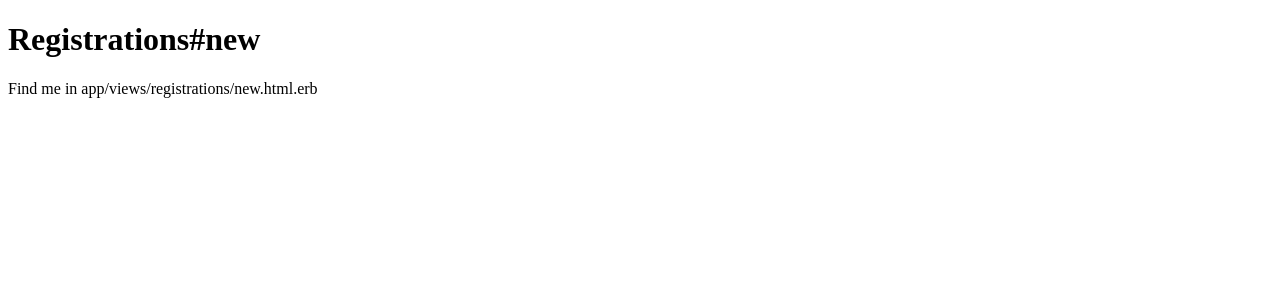
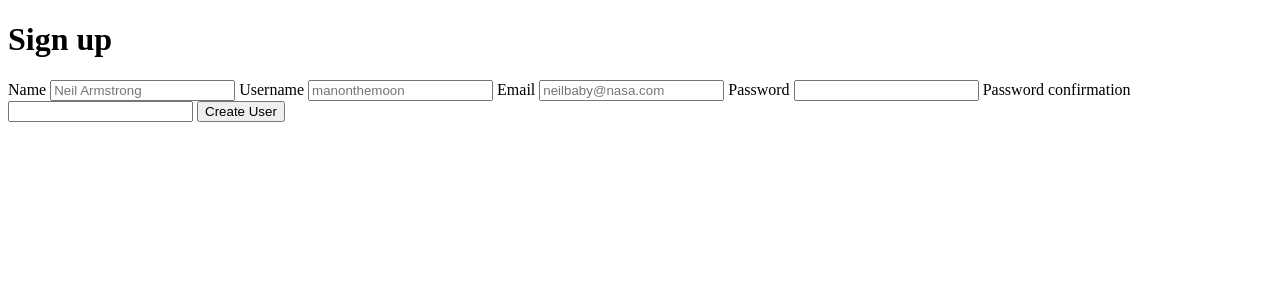
Before and after one commit to WerkerM/Astrogram, a Rails app: template app/views/registrations/new.html.erb in a window 1280 px wide. Shown: the top 300 px of the page. Run offline with Rails 7, Linux system fonts and the light colour scheme; the template is opened without the code that fills it, so the values that code supplies are empty; style sheets or scripts are compiled from the project's sources; some libraries are stand-ins or nearby versions.

Commit message:
registration and sessions controllers made

```diff
--- a/app/controllers/users_controller.rb
+++ b/app/controllers/users_controller.rb
@@ -1,5 +1,9 @@
 class UsersController < ApplicationController
   before_action :set_user, only: [:show, :edit, :update]
+
+  def create
+  end
+
   def show
   end
 
--- a/app/models/user.rb
+++ b/app/models/user.rb
@@ -3,4 +3,6 @@ class User < ApplicationRecord
   has_many :follows, foreign_key: "user_id"
   has_many :follows, foreign_key: "astronaut_id"
   has_many :comments
+
+  has_secure_password
 end
--- a/app/views/registrations/create.html.erb
+++ /dev/null
@@ -1,2 +0,0 @@
-<h1>Registrations#create</h1>
-<p>Find me in app/views/registrations/create.html.erb</p>
--- a/app/views/registrations/new.html.erb
+++ b/app/views/registrations/new.html.erb
@@ -1,2 +1,20 @@
-<h1>Registrations#new</h1>
-<p>Find me in app/views/registrations/new.html.erb</p>
+<h1>Sign up</h1>
+
+<%= form_for @user, url: '/signup' do |f| %>
+  <%= f.label :name %>
+  <%= f.text_field :name, placeholder: "Neil Armstrong" %>
+
+  <%= f.label :username %>
+  <%= f.text_field :username, placeholder: "manonthemoon" %>
+
+  <%= f.label :email %>
+  <%= f.text_field :email, placeholder: "neilbaby@nasa.com" %>
+
+  <%= f.label :password %>
+  <%= f.password_field :password %>
+
+  <%= f.label :password_confirmation %>
+  <%= f.password_field :password_confirmation %>
+
+  <%= f.submit %>
+<% end %>
--- a/config/routes.rb
+++ b/config/routes.rb
@@ -1,7 +1,12 @@
 Rails.application.routes.draw do
   root "home#index"
-  resources :users, only: [:show, :edit, :update]
+  resources :users, only: [:create, :show, :edit, :update]
   resources :posts, except: [:edit, :update]
-  resources :registrations, only: [:new, :create]
-  resources :sessions, only: [:new, :create, :destroy]
+
+  get '/signup', to: 'registrations#new'
+  post '/signup', to: 'registrations#create'
+
+  get '/login', to: 'sessions#new'
+  post '/login', to: 'sessions#create'
+  delete '/logout', to: 'sessions#destroy'
 end
--- /dev/null
+++ b/db/migrate/20160603194207_add_email_token_to_users.rb
@@ -0,0 +1,5 @@
+class AddEmailTokenToUsers < ActiveRecord::Migration[5.0]
+  def change
+    add_column :users, :email_token, :string
+  end
+end
```
Also changed, not shown: app/controllers/registrations_controller.rb (+16 -1 lines), Gemfile, Gemfile.lock, db/schema.rb.
